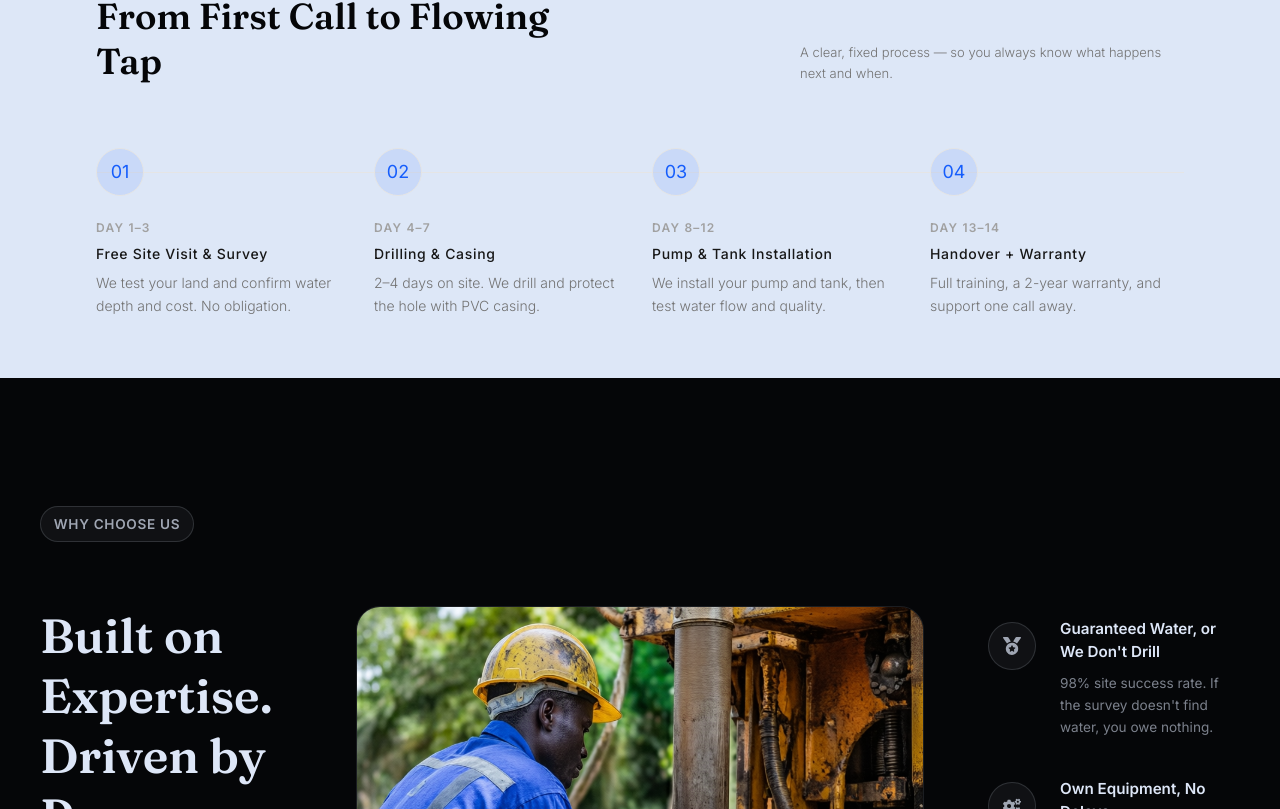
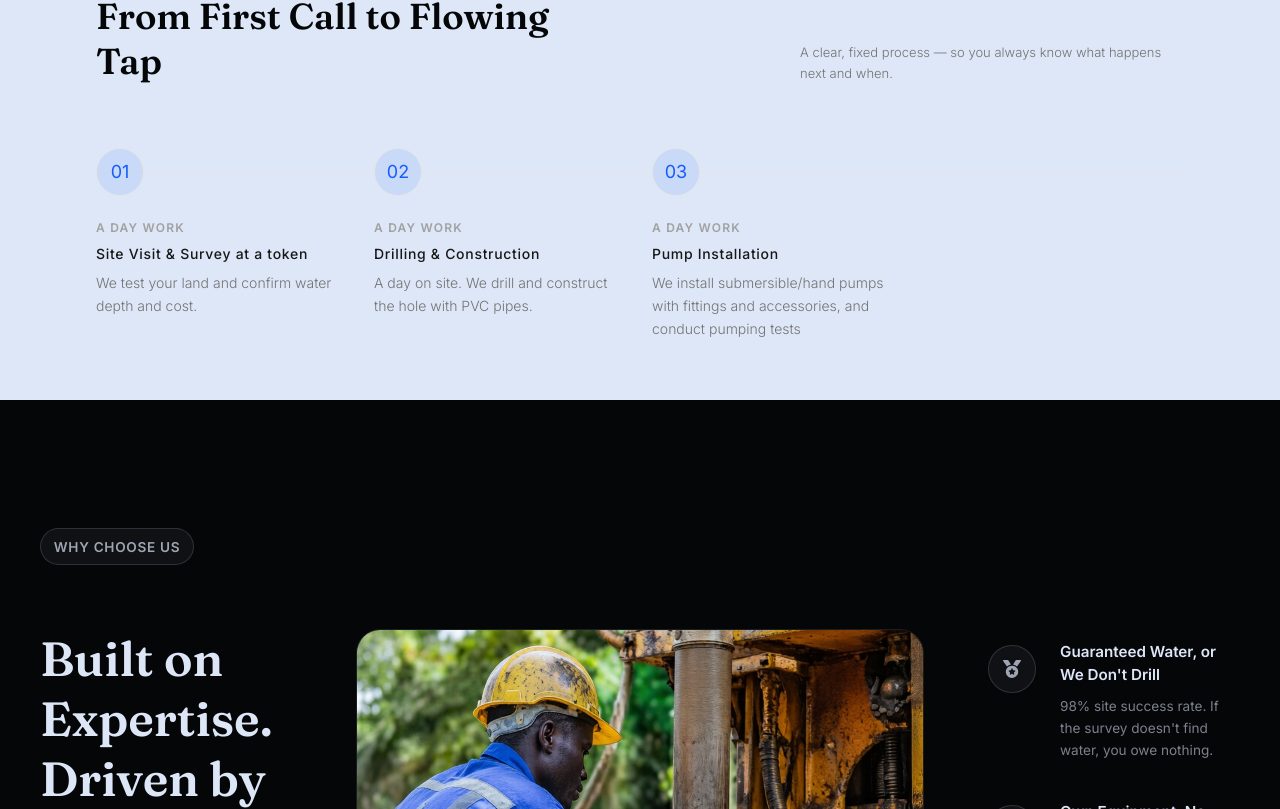
Before and after one commit to DubemUmeh/Mega-Resources, a Next.js app: page / in a window 1280 px wide. Shown: the part 2191-3000 px from the top of the page. Built offline with nearby package versions, Linux system fonts and the light colour scheme; no server answers; the database is empty.

Commit message:
Update steps in HowItWorks component

```diff
--- a/components/home/how-it-works.tsx
+++ b/components/home/how-it-works.tsx
@@ -1,27 +1,21 @@
 const steps = [
   {
     num: "01",
-    title: "Free Site Visit & Survey",
-    desc: "We test your land and confirm water depth and cost. No obligation.",
-    tag: "Day 1–3",
+    title: "Site Visit & Survey at a token",
+    desc: "We test your land and confirm water depth and cost.",
+    tag: "A day Work",
   },
   {
     num: "02",
-    title: "Drilling & Casing",
-    desc: "2–4 days on site. We drill and protect the hole with PVC casing.",
-    tag: "Day 4–7",
+    title: "Drilling & Construction",
+    desc: "A day on site. We drill and construct the hole with PVC pipes.",
+    tag: "A day Work",
   },
   {
     num: "03",
-    title: "Pump & Tank Installation",
-    desc: "We install your pump and tank, then test water flow and quality.",
-    tag: "Day 8–12",
-  },
-  {
-    num: "04",
-    title: "Handover + Warranty",
-    desc: "Full training, a 2-year warranty, and support one call away.",
-    tag: "Day 13–14",
+    title: "Pump Installation",
+    desc: "We install submersible/hand pumps with fittings and accessories, and conduct pumping tests",
+    tag: "A day Work",
   },
 ];
 
```
